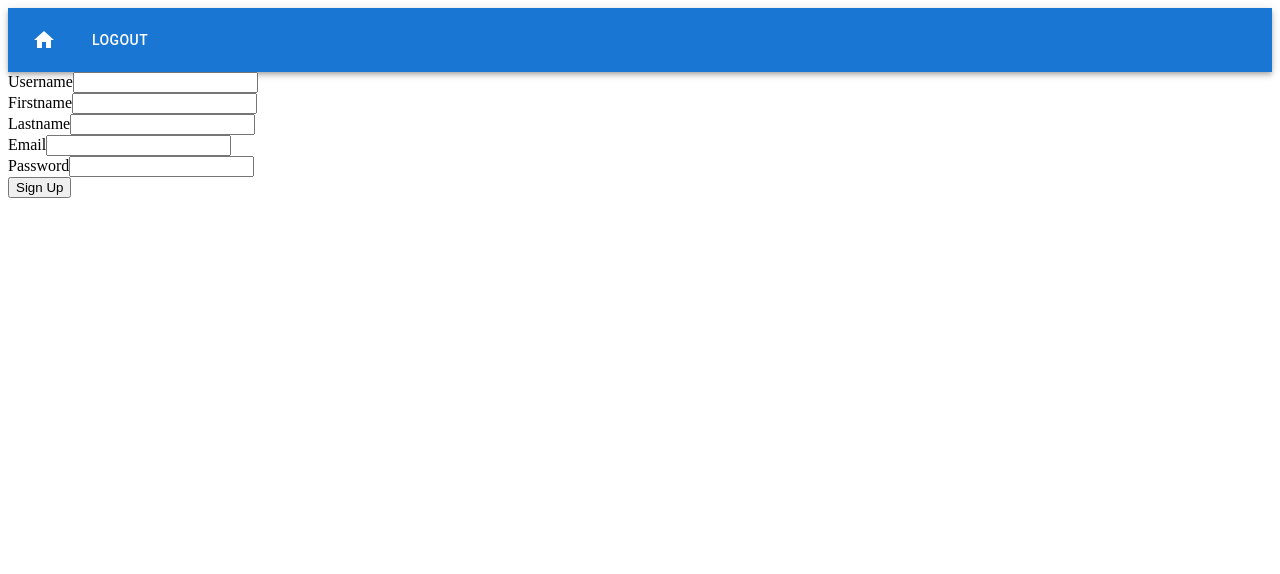
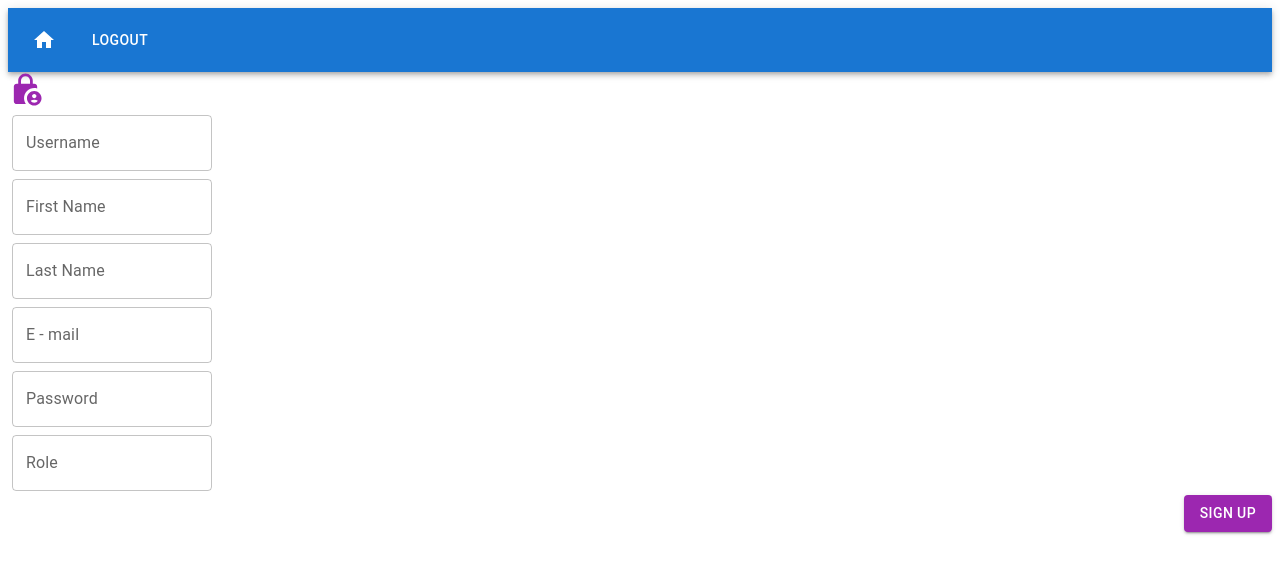
Before and after one commit to kath1304/front-end, a React (Create React App) app: page /paths/sign in a window 1280 px wide. Shown: the top 574 px of the page. Built offline with nearby package versions, Linux system fonts and the light colour scheme; no server answers.

Commit message:
push di signup e modifyuser e package jason( per uso di ibrerie )

```diff
--- a/package.json
+++ b/package.json
@@ -5,6 +5,7 @@
   "dependencies": {
     "@emotion/react": "^11.10.5",
     "@emotion/styled": "^11.10.5",
+    "@mui/icons-material": "^5.11.0",
     "@mui/material": "^5.11.3",
     "@testing-library/jest-dom": "^5.16.5",
     "@testing-library/react": "^13.4.0",
--- a/src/routes/modifyUser.jsx
+++ b/src/routes/modifyUser.jsx
@@ -1 +1,113 @@
-export default function ModifyUser() {}
+import {useForm} from "react-hook-form";
+import {useNavigate, useLocation} from "react-router-dom";
+import React, {useCallback, useEffect, useState} from "react";
+import axios from 'axios';
+
+
+export default function ModifyUser() {
+    const location = useLocation();
+    const navigate = useNavigate()
+    useEffect(() => {
+        fetchUser();
+    }, []);
+    const {
+        register,
+        handleSubmit,
+        reset,
+        formState: {errors}
+    } = useForm({
+        defaultValues: {
+            username: '',
+            firstname: '',
+            lastname: '',
+            email: '',
+            password: '',
+            role: ''
+        }
+    });
+
+    const fetchUser = useCallback(() => {
+        const token = localStorage.getItem('authentication')
+        console.log(location.state.user)
+        axios
+            .get('http://localhost:3001/users/' + location.state.user, {headers: {'authorization': token}})
+            .then((res) => {
+                console.log(res);
+                reset(res.data);
+            })
+            .catch((err) => {
+                console.log(err);
+            });
+    }, [reset])
+
+    const onSubmit = useCallback((data) => {
+        const token = localStorage.getItem('authentication')
+        const role = localStorage.getItem('role');
+        console.log(data.firstname)
+        console.log(role)
+        if (role === 'user') {
+            console.log('stop you cannot access');
+        }
+
+        axios.post('http://localhost:3001/' + location.state.user, {
+            username: '',
+            firstname: '',
+            lastname: '',
+            email: '',
+            password: '',
+        }, {headers: {'authorization': token, 'role': role}})
+            .then((response) => {
+                return navigate('/showDatabase')
+            })
+            .catch((error) => {
+                console.error(error)
+            })
+    }, [navigate])
+
+
+    return (
+
+        <div className="App">
+            <form onSubmit={handleSubmit(onSubmit)}>
+
+                <div className="form-control">
+                    <label>Username</label>
+                    <input type="text" name="username"  {...register("username", {required: true})} />
+                </div>
+
+                <div className="form-control">
+                    <label>Firstname</label>
+                    <input type="text" name="firstname" {...register("firstname", {required: true})} />
+                </div>
+
+                <div className="form-control">
+                    <label>Lastname</label>
+                    <input type="text" name="lastname" {...register("lastname", {required: true})} />
+                </div>
+
+                <div className="form-control">
+                    <label>Email</label>
+                    <input type="text" name="email" {...register("email", {required: true})} />
+                </div>
+
+                <div className="form-control">
+                    <label>Role</label>
+                    <input type="text" name="role" {...register("role", {required: true})} />
+                </div>
+
+
+                <div className="form-control">
+                    <label>Password</label>
+                    <input type="password" name="password" {...register("password", {required: true})} />
+                </div>
+
+                <div className="form-control">
+                    <label></label>
+                    <button type="submit">Modify User</button>
+                </div>
+            </form>
+        </div>
+    )
+
+
+}
--- a/src/routes/signup.jsx
+++ b/src/routes/signup.jsx
@@ -2,6 +2,14 @@ import {useForm} from "react-hook-form";
 import {useNavigate} from "react-router-dom";
 import React from "react";
 import axios from 'axios';
+import LockPersonIcon from '@mui/icons-material/LockPerson';
+import Button from '@mui/material/Button';
+
+
+import Box from '@mui/material/Box';
+import TextField from '@mui/material/TextField';
+import {Stack} from "@mui/material";
+
 
 export default function Signup() {
     const token = localStorage.getItem('authentication')
@@ -38,6 +46,7 @@ export default function Signup() {
             })
     }
 
+
     axios.get('http://localhost:3001/validate', {headers: {'authorization': token}})
         .then((response) => {
             if (!response.data) {
@@ -48,130 +57,90 @@ export default function Signup() {
                 return navigate('/paths/user')
             }
         })
-        .catch(e => {console.error(e)})
-    return(
+        .catch(e => {
+            console.error(e)
+        })
+    return (
+
         <div className="App">
             <form onSubmit={handleSubmit(onSubmit)}>
 
-                <div className="form-control">
-                    <label>Username</label>
-                    <input type="text" name="username" {...register("username", {required: true})} />
-                </div>
+                <LockPersonIcon fontSize="large" color={"secondary"}/>
 
-                <div className="form-control">
-                    <label>Firstname</label>
-                    <input type="text" name="firstname" {...register("firstname", {required: true})} />
-                </div>
+                <Box
+                    component="form"
+                    sx={{
+                        '& .MuiTextField-root': {m: 0.5, width: '25ch'},
+                    }}
+                    noValidate
+                    autoComplete="off"
+                >
+                    <div>
+                        <TextField
+                            id="outlined-username-input"
+                            label="Username"
+                            type="username"
+                            autoComplete="current-username"
 
-                <div className="form-control">
-                    <label>Lastname</label>
-                    <input type="text" name="lastname" {...register("lastname", {required: true})} />
-                </div>
+                        />
+                    </div>
 
-                <div className="form-control">
-                    <label>Email</label>
-                    <input type="text" name="email" {...register("email", {required: true})} />
-                </div>
+                    <div>
+                        <TextField
+                            id="outlined-firstname-input"
+                            label="First Name"
+                            type="firstname"
+                            autoComplete="current-firstname"
+                        />
+                    </div>
+
+                    <div>
+                        <TextField
+                            id="outlined-lastname-input"
+                            label="Last Name"
+                            type="lastname"
+                            autoComplete="current-lastname"
+                        />
+                    </div>
+
+                    <div>
+                        <TextField
+                            id="outlined-email-input"
+                            label="E - mail"
+                            type="email"
+                            autoComplete="current-email"
+                        />
+                    </div>
+
+                    <div>
+                        <TextField
+                            id="outlined-password-input"
+                            label="Password"
+                            type="password"
+                            autoComplete="current-password"
+                        />
+                    </div>
+
+                    <div>
+                        <TextField
+                            id="outlined-role-input"
+                            label="Role"
+                            type="role"
+                            autoComplete="current-role"
+                        />
+                    </div>
 
 
-                <div className="form-control">
-                    <label>Password</label>
-                    <input type="password" name="password" {...register("password", {required:true})} />
-                </div>
+                </Box>
+                <Stack spacing={2} direction="row-reverse">
+                    <Button
+                        variant="contained"
+                        color={"secondary"}> Sign Up</Button>
+                </Stack>
 
-                <div className="form-control">
-                    <label></label>
-                    <button type="submit">Sign Up</button>
-                </div>
             </form>
         </div>
     )
 
 
-   /* <Container component="main" maxWidth="xs">
-        <CssBaseline/>
-        <div className={classes.paper}>
-            <Avatar className={classes.avatar}>
-                <LockOutlinedIcon/>
-            </Avatar>
-            <Typography component="h1" variant="h5">
-                Signup up
-            </Typography>
-            <form className={classes.form} noValidate>
-                <Grid container spacing={2}>
-                    <Grid item xs={12} sm={6}>
-                        <TextField
-                            autoComplete="fname"
-                            name="firstName"
-                            variant="outlined"
-                            required
-                            fullWidth
-                            id="firstName"
-                            label="First Name"
-                            autoFocus
-                        />
-                    </Grid>
-                    <Grid item xs={12} sm={6}>
-                        <TextField
-                            variant="outlined"
-                            required
-                            fullWidth
-                            id="lastName"
-                            label="Last Name"
-                            name="lastName"
-                            autoComplete="lname"
-                        />
-                    </Grid>
-                    <Grid item xs={12}>
-                        <TextField
-                            variant="outlined"
-                            required
-                            fullWidth
-                            id="email"
-                            label="Email Address"
-                            name="email"
-                            autoComplete="email"
-                        />
-                    </Grid>
-                    <Grid item xs={12}>
-                        <TextField
-                            variant="outlined"
-                            required
-                            fullWidth
-                            name="password"
-                            label="Password"
-                            type="password"
-                            id="password"
-                            autoComplete="current-password"
-                        />
-                    </Grid>
-                    <Grid item xs={12}>
-                        <FormControlLabel
-                            control={<Checkbox value="allowExtraEmails" color="primary"/>}
-                            label="I want to receive inspiration, marketing promotions and updates via email."
-                        />
-                    </Grid>
-                </Grid>
-                <Button
-                    type="submit"
-                    fullWidth
-                    variant="contained"
-                    color="primary"
-                    className={classes.submit}
-                >
-                    Signup Up
-                </Button>
-                <Grid container justifyContent="flex-end">
-                    <Grid item>
-                        <Link href="#" variant="body2">
-                            Already have an account? Signup in
-                        </Link>
-                    </Grid>
-                </Grid>
-            </form>
-        </div>
-    </Container>
-);*/
-
-
 }
```
Also changed, not shown: 1 other file (tests, documents, lock files or other folders).
